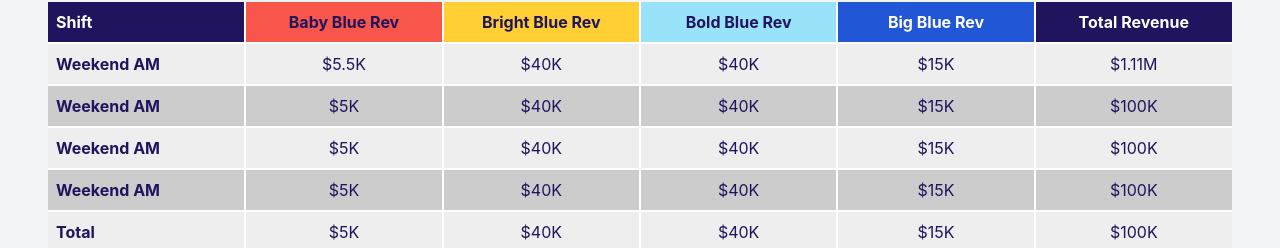
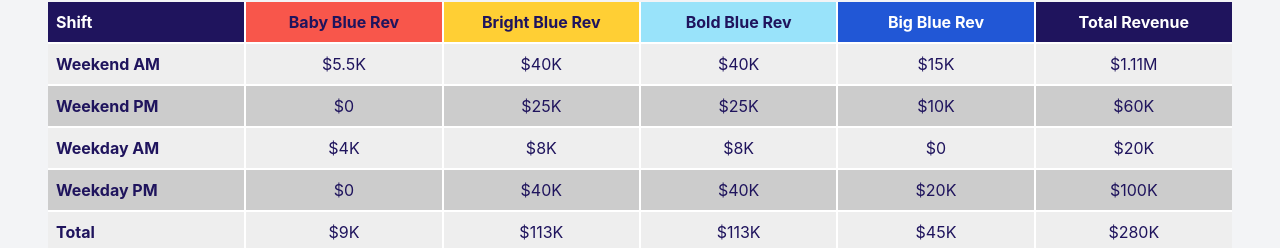
Before and after one commit to byronferguson/styled_table, a Vue app: page / in a window 1280 px wide. Shown: the part 704-952 px from the top of the page. Built offline with nearby package versions, Linux system fonts and the light colour scheme.

Commit message:
2 files modified

```diff
--- a/src/components/RevenueReport.vue
+++ b/src/components/RevenueReport.vue
@@ -51,36 +51,36 @@
     totalRevenue: 1111001,
   },
   {
-    shiftName: 'Weekend AM',
-    babyBlueRevenue: 5000,
+    shiftName: 'Weekend PM',
+    babyBlueRevenue: 0,
+    brightBlueRevenue: 25000,
+    boldBlueRevenue: 25000,
+    bigBlueRevenue: 10000,
+    totalRevenue: 60000,
+  },
+  {
+    shiftName: 'Weekday AM',
+    babyBlueRevenue: 4000,
+    brightBlueRevenue: 8000,
+    boldBlueRevenue: 8000,
+    bigBlueRevenue: 0,
+    totalRevenue: 20000,
+  },
+  {
+    shiftName: 'Weekday PM',
+    babyBlueRevenue: 0,
     brightBlueRevenue: 40000,
     boldBlueRevenue: 40000,
-    bigBlueRevenue: 15000,
-    totalRevenue: 100000,
-  },
-  {
-    shiftName: 'Weekend AM',
-    babyBlueRevenue: 5000,
-    brightBlueRevenue: 40000,
-    boldBlueRevenue: 40000,
-    bigBlueRevenue: 15000,
-    totalRevenue: 100000,
-  },
-  {
-    shiftName: 'Weekend AM',
-    babyBlueRevenue: 5000,
-    brightBlueRevenue: 40000,
-    boldBlueRevenue: 40000,
-    bigBlueRevenue: 15000,
+    bigBlueRevenue: 20000,
     totalRevenue: 100000,
   },
   {
     shiftName: 'Total',
-    babyBlueRevenue: 5000,
-    brightBlueRevenue: 40000,
-    boldBlueRevenue: 40000,
-    bigBlueRevenue: 15000,
-    totalRevenue: 100000,
+    babyBlueRevenue: 9000,
+    brightBlueRevenue: 113000,
+    boldBlueRevenue: 113000,
+    bigBlueRevenue: 45000,
+    totalRevenue: 280000,
   },
 ];
 
--- a/src/components/Table.vue
+++ b/src/components/Table.vue
@@ -62,9 +62,12 @@
   if (mValue >= 1) {
     _value = mValue;
     suffix = 'M';
-  } else {
+  } else if (kValue >= 1) {
     _value = kValue;
     suffix = 'K';
+  } else {
+    _value = value;
+    suffix = '';
   }
 
   const fixedValue = new Intl.NumberFormat('en-us', {
```
